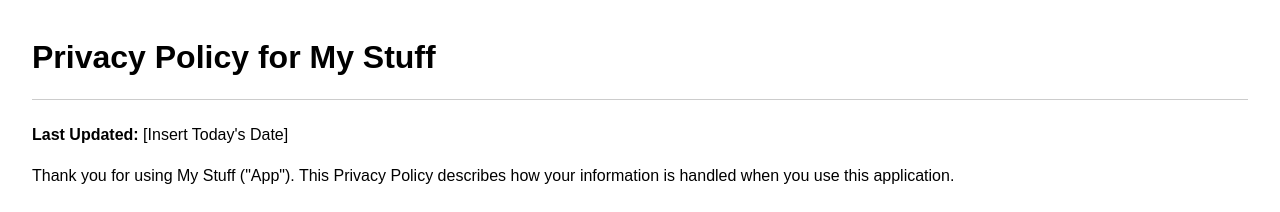
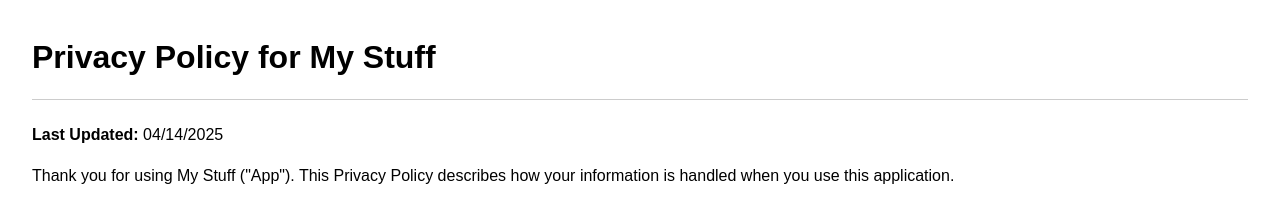
Before and after one commit to nedoalaimo/privacy-policy, a plain HTML site: page index.html in a window 1280 px wide. Shown: the top 212 px of the page. Drawn offline with Linux system fonts and the light colour scheme.

Commit message:
Today date

```diff
--- a/index.html
+++ b/index.html
@@ -23,7 +23,7 @@
 
     <h1>Privacy Policy for My Stuff</h1>
 
-    <p><strong>Last Updated:</strong> [Insert Today's Date]</p>
+    <p><strong>Last Updated:</strong> 04/14/2025</p>
 
     <p>Thank you for using My Stuff ("App"). This Privacy Policy describes how your information is handled when you use this application.</p>
 
```
